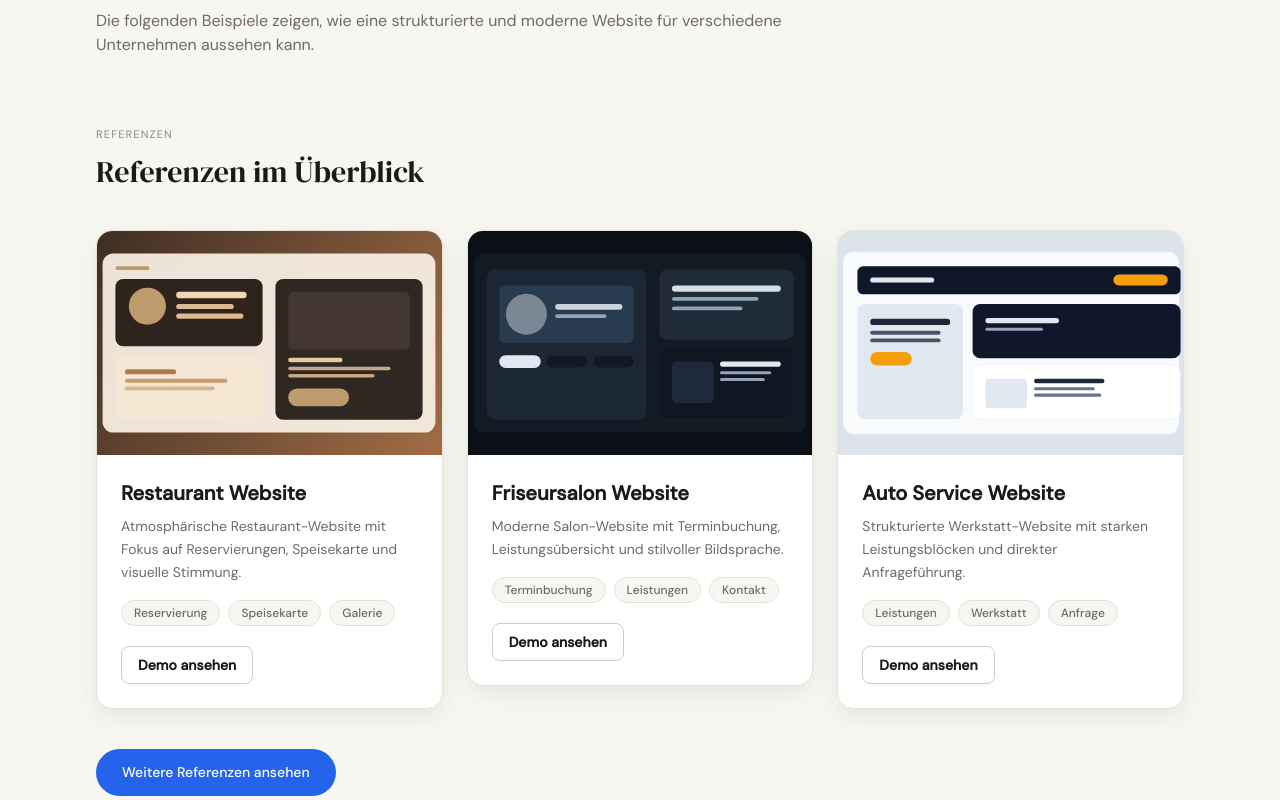
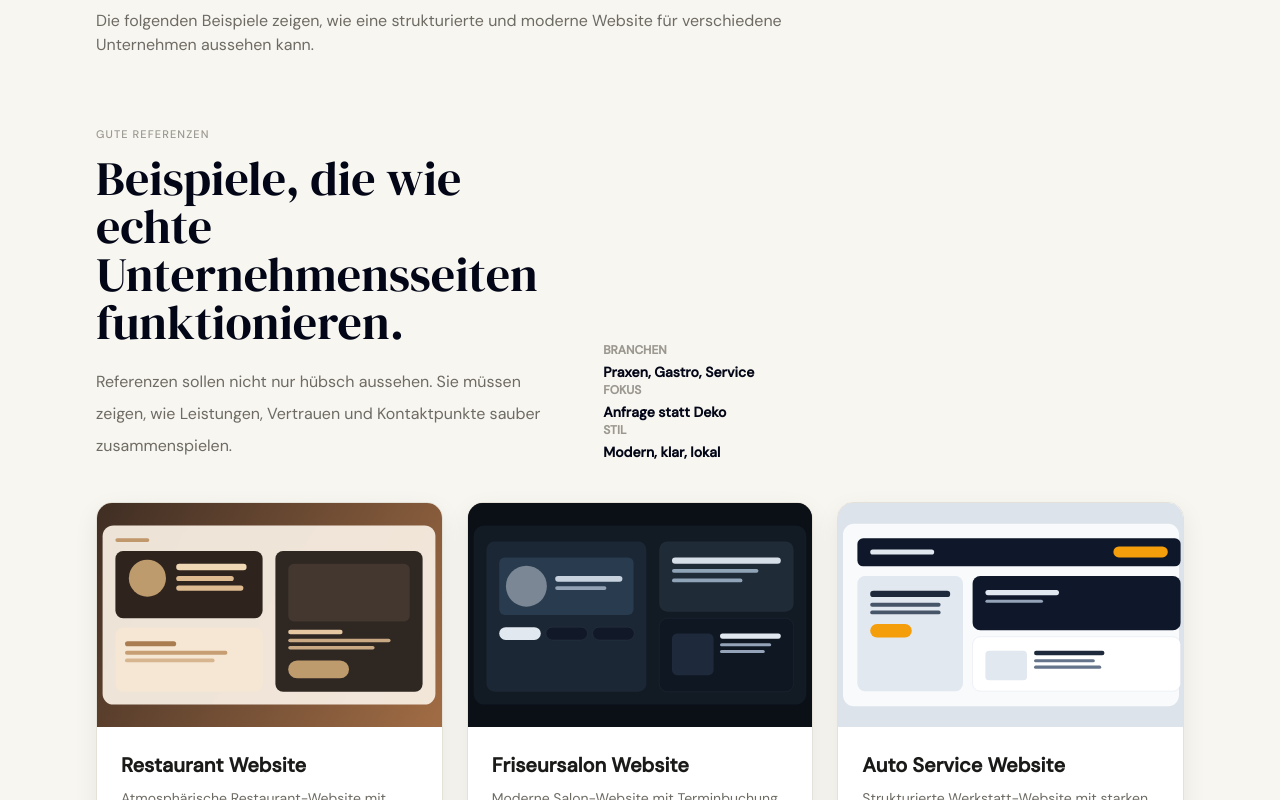
Before and after one commit to VonBismark1871/Hamburg-Website, a Next.js app: page / in a window 1280 px wide. Shown: the part 1800-2600 px from the top of the page. Built offline with nearby package versions, Linux system fonts and the light colour scheme; no server answers.

Commit message:
Refresh homepage portfolio section

```diff
--- a/components/Portfolio.jsx
+++ b/components/Portfolio.jsx
@@ -7,36 +7,64 @@ const homepageProjects = ['restaurant-demo', 'friseursalon-demo', 'autoservice-d
   .map((slug) => getReferenceBySlug(slug))
   .filter(Boolean);
 
+const proofPoints = [
+  { label: 'Branchen', value: 'Praxen, Gastro, Service' },
+  { label: 'Fokus', value: 'Anfrage statt Deko' },
+  { label: 'Stil', value: 'Modern, klar, lokal' }
+];
+
 export default function Portfolio() {
   return (
     <section className="section-container section-spacing" id="portfolio" aria-labelledby="portfolio-heading">
-      <p className="section-label">Referenzen</p>
+      <div className="grid gap-8 lg:grid-cols-[0.9fr_1.1fr] lg:items-end">
+        <div>
+          <p className="section-label">Gute Referenzen</p>
           <motion.h2
             id="portfolio-heading"
             initial={{ opacity: 0, y: 16 }}
             whileInView={{ opacity: 1, y: 0 }}
             viewport={{ once: true }}
             transition={{ duration: 0.45 }}
-        className="text-3xl text-slateBlue"
+            className="max-w-2xl text-3xl leading-tight text-slate-950 sm:text-5xl"
           >
-        Referenzen im Überblick
+            Beispiele, die wie echte Unternehmensseiten funktionieren.
           </motion.h2>
+          <p className="mt-5 max-w-2xl text-base leading-8 text-slate-600">
+            Referenzen sollen nicht nur hübsch aussehen. Sie müssen zeigen, wie Leistungen, Vertrauen und Kontaktpunkte
+            sauber zusammenspielen.
+          </p>
+        </div>
+
+        <div className="proof-panel">
+          {proofPoints.map((item) => (
+            <div key={item.label}>
+              <p className="text-xs font-semibold uppercase text-slate-500">{item.label}</p>
+              <p className="mt-1 text-sm font-semibold text-slate-950">{item.value}</p>
+            </div>
+          ))}
+        </div>
+      </div>
+
       <div className="mt-10 grid gap-6 md:grid-cols-3">
-        {homepageProjects.map((demo, i) => (
+        {homepageProjects.map((demo, index) => (
           <motion.div
             key={demo.slug}
             initial={{ opacity: 0, y: 20 }}
             whileInView={{ opacity: 1, y: 0 }}
             viewport={{ once: true, amount: 0.2 }}
-            transition={{ duration: 0.45, delay: i * 0.1 }}
+            transition={{ duration: 0.45, delay: index * 0.08 }}
           >
             <ReferenceCard project={demo} />
           </motion.div>
         ))}
       </div>
-      <div className="mt-10">
+
+      <div className="mt-10 flex flex-wrap items-center gap-5">
         <Link href="/referenzen" className="primary-btn inline-flex">
           Weitere Referenzen ansehen
+        </Link>
+        <Link href="/kontakt" className="text-sm font-semibold text-slate-700 underline-offset-4 hover:underline">
+          Ähnliches Projekt anfragen
         </Link>
       </div>
     </section>
```
Lines whose indentation alone changed are shown as unchanged.
